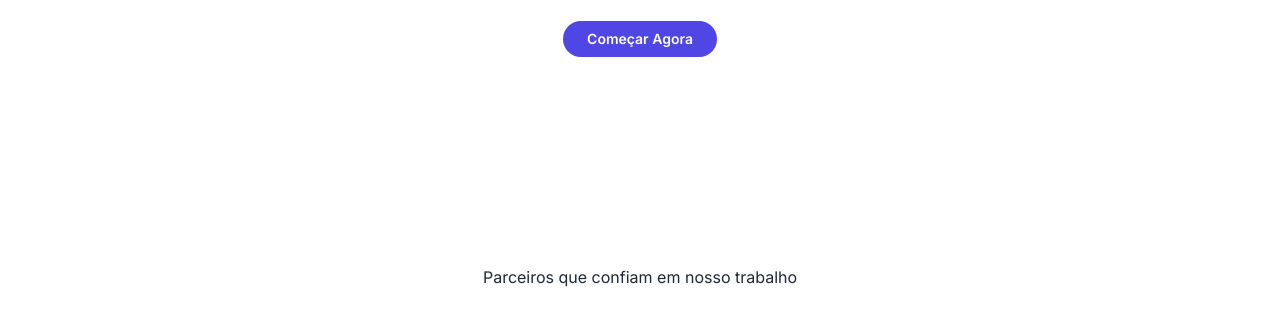
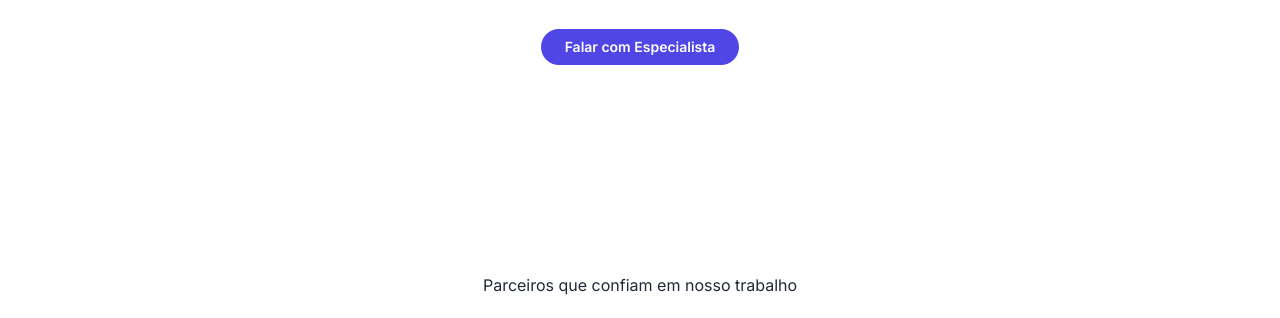
Before and after one commit to Vazfy57/site, a website: page index.html in a window 1280 px wide. Shown: the part 459-777 px from the top of the page. Drawn offline with nearby package versions, Linux system fonts and the light colour scheme.

Commit message:
Add files via upload

```diff
--- a/index.html
+++ b/index.html
@@ -101,8 +101,10 @@
             <p class="max-w-xl md:max-w-2xl xl:max-w-4xl md:text-5xl xl:text-6xl text-[2.5rem]/[2.5rem] text-gray-800 font-semibold tracking-tight mx-auto">Deixe os dados direcionarem sua estratégia de negócio</p>
             <p class="max-w-2xl sm:text-lg text-gray-500 mx-auto">Soluções de machine learning projetadas para aumentar a eficiência e a lucratividade do seu negócio de forma inteligente</p>
         </div>
-        <div class="flex justify-center mt-6">
-            <button class="text-sm text-white font-semibold rounded-full bg-indigo-600 hover:bg-indigo-500 duration-300 px-6 py-2" @click="contact_modal = true">Começar Agora</button>
+        <div class="flex justify-center mt-8">
+            <button class="rounded-full bg-indigo-600 hover:bg-indigo-500 duration-300 px-6 py-2" @click="contact_modal = true">
+                <p class="text-sm text-white font-semibold">Falar com Especialista</p>
+            </button>
         </div>
         <div class="mt-32 lg:mt-52 mb-8 space-y-8">
             <p class="text-center text-gray-800">Parceiros que confiam em nosso trabalho</p>
@@ -210,8 +212,8 @@
                     <p class="text-3xl sm:text-4xl font-medium">Queremos te conhecer</p>
                     <p class="text-lg">É hora de utilizar a matemática para enriquecer sua tomada de decisão e reduzir suas chances de errar</p>
                 </div>
-                <button class="flex w-fit rounded-full bg-white hover:bg-gray-100 duration-300 px-6 py-2 mx-auto mt-10" @click="contact_modal = true">
-                    <p class="text-sm text-gray-800 font-semibold">Começar Agora</p>
+                <button class="flex w-fit rounded-full bg-white hover:bg-gray-100 duration-300 px-6 py-2 mx-auto mt-8" @click="contact_modal = true">
+                    <p class="text-sm text-gray-800 font-semibold">Falar com Especialista</p>
                 </button>
             </div>
         </div>
```
Also changed, not shown: src/output.css.
